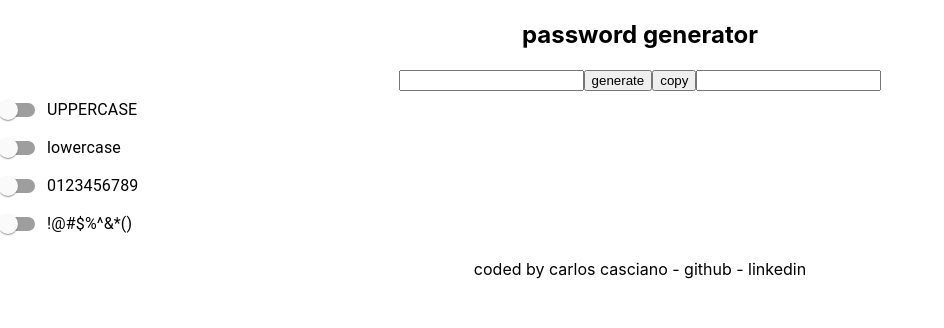
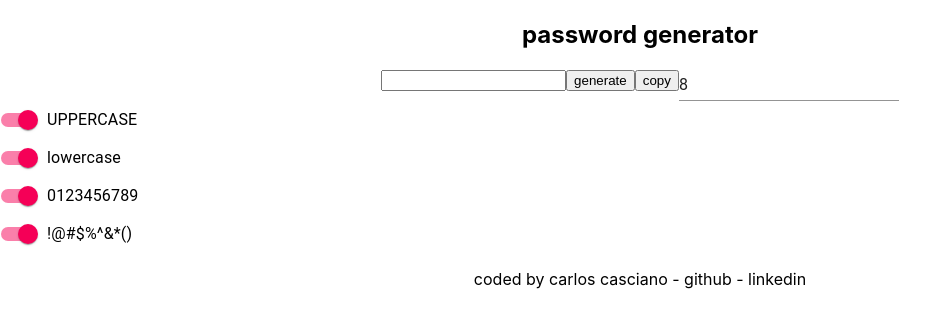
Before and after one commit to carloscasciano/password_generator_react, a React (Create React App) app: page / in a window 1280 px wide. Shown: the top 328 px of the page, without its empty margins (0-944 px from the left). Built offline with nearby package versions, Linux system fonts and the light colour scheme.

Commit message:
Add switches logic, array of valid switches from user

```diff
--- a/src/App.js
+++ b/src/App.js
@@ -1,6 +1,5 @@
-import React from 'react';
+import React, {useState} from 'react';
 import './App.css';
-
 
 import Title from './components/Title'
 import GeneratedPasswordMenu from './components/GeneratedPassword'
@@ -8,13 +7,52 @@ import ButtonsMenu from './components/ButtonsMenu'
 import CommandsMenu from './components/CommandsMenu'
 import Footer from './components/Footer'
 
+
 function App() {
+  //states
+
+  const [userCharacterLengthInput, setUserCharacterLengthInput] = useState(8)
+  const [rulesSwitches, setRulesSwitches] = useState({
+    lowerCase: true,
+    upperCase: true,
+    symbols: true,
+    numbers: true
+    })
+
+  // handlers
+
+  const handleCharacterLengthInput = (event) => {
+    setUserCharacterLengthInput(event.target.value)
+  }
+
+  const handleSwitchesState = name => event => {
+    setRulesSwitches({ ...rulesSwitches, [name]: event.target.checked });
+  };
+
+  // functions
+
+  const createArrayOfRulesFromSwitches = (rulesObject) => {
+    let newArr = []
+    Object.entries(rulesObject).map(element => {
+        if (element[1] === true) newArr.push(element[0])
+    })
+    return newArr
+  }
+
+
+
+  // APP:
   return (
-    <div className="App">
+    <div className=" App">
       <Title />
       <GeneratedPasswordMenu />
       <ButtonsMenu />
-      <CommandsMenu />
+      <CommandsMenu
+        userCharacterLengthInput = {userCharacterLengthInput}
+        handleCharacterLengthInput = {handleCharacterLengthInput}
+        rulesSwitches = {rulesSwitches}
+        handleSwitchesState = {handleSwitchesState}
+      />
       <Footer />
     </div>
   );
--- a/src/components/CharacterLengthInput.js
+++ b/src/components/CharacterLengthInput.js
@@ -1,9 +1,15 @@
 import React from 'react'
 
-const CharacterLengthInput = () => {
+import TextField from '@material-ui/core/TextField'
+
+const CharacterLengthInput = (props) => {
+    props = props.props
     return (
         <>
-            <input></input>
+            <TextField
+                value = {props.userCharacterLengthInput}
+                onChange = {props.handleCharacterLengthInput}
+            />
         </>
     )
 }
--- a/src/components/CommandsMenu.js
+++ b/src/components/CommandsMenu.js
@@ -3,11 +3,15 @@ import React from 'react'
 import CharacterLengthInput from './CharacterLengthInput'
 import SwitchesMenu from './SwitchesMenu'
 
-const CommandsMenu = () => {
+const CommandsMenu = (props) => {
     return (
         <>
-            <CharacterLengthInput />
-            <SwitchesMenu />
+            <CharacterLengthInput
+                props = {props}
+            />
+            <SwitchesMenu
+                props = {props}
+            />
         </>
     )
 }
--- a/src/components/SwitchesMenu.js
+++ b/src/components/SwitchesMenu.js
@@ -4,30 +4,32 @@ import FormGroup from '@material-ui/core/FormGroup';
 import FormControlLabel from '@material-ui/core/FormControlLabel';
 import Switch from '@material-ui/core/Switch';
 
-const SwitchesMenu = () => {
+const SwitchesMenu = (props) => {
+    props = props.props
+
     return (
         <>
             <FormGroup >
                 <FormControlLabel
-                    control = {<Switch />}
+                    control = {<Switch checked={props.rulesSwitches.upperCase} onChange={props.handleSwitchesState('upperCase')} />}
                     label = "UPPERCASE"
                 />
             </FormGroup>
             <FormGroup >
                 <FormControlLabel
-                    control = {<Switch />}
+                    control = {<Switch checked={props.rulesSwitches.lowerCase} onChange={props.handleSwitchesState('lowerCase')}/>}
                     label = "lowercase"
                 />
             </FormGroup>
             <FormGroup >
                 <FormControlLabel
-                    control = {<Switch />}
+                    control = {<Switch checked={props.rulesSwitches.numbers} onChange={props.handleSwitchesState('numbers')}/>}
                     label = "0123456789"
                 />
             </FormGroup>
             <FormGroup >
                 <FormControlLabel
-                    control = {<Switch />}
+                    control = {<Switch checked={props.rulesSwitches.symbols} onChange={props.handleSwitchesState('symbols')}/>}
                     label = "!@#$%^&*()"
                 />
             </FormGroup>
```
Also changed, not shown: src/code_logic/checkPassWordStrenght.js (renamed from code_logic/checkPassWordStrenght.js), src/code_logic/generatePassword.js (renamed from code_logic/generatePassword.js).
